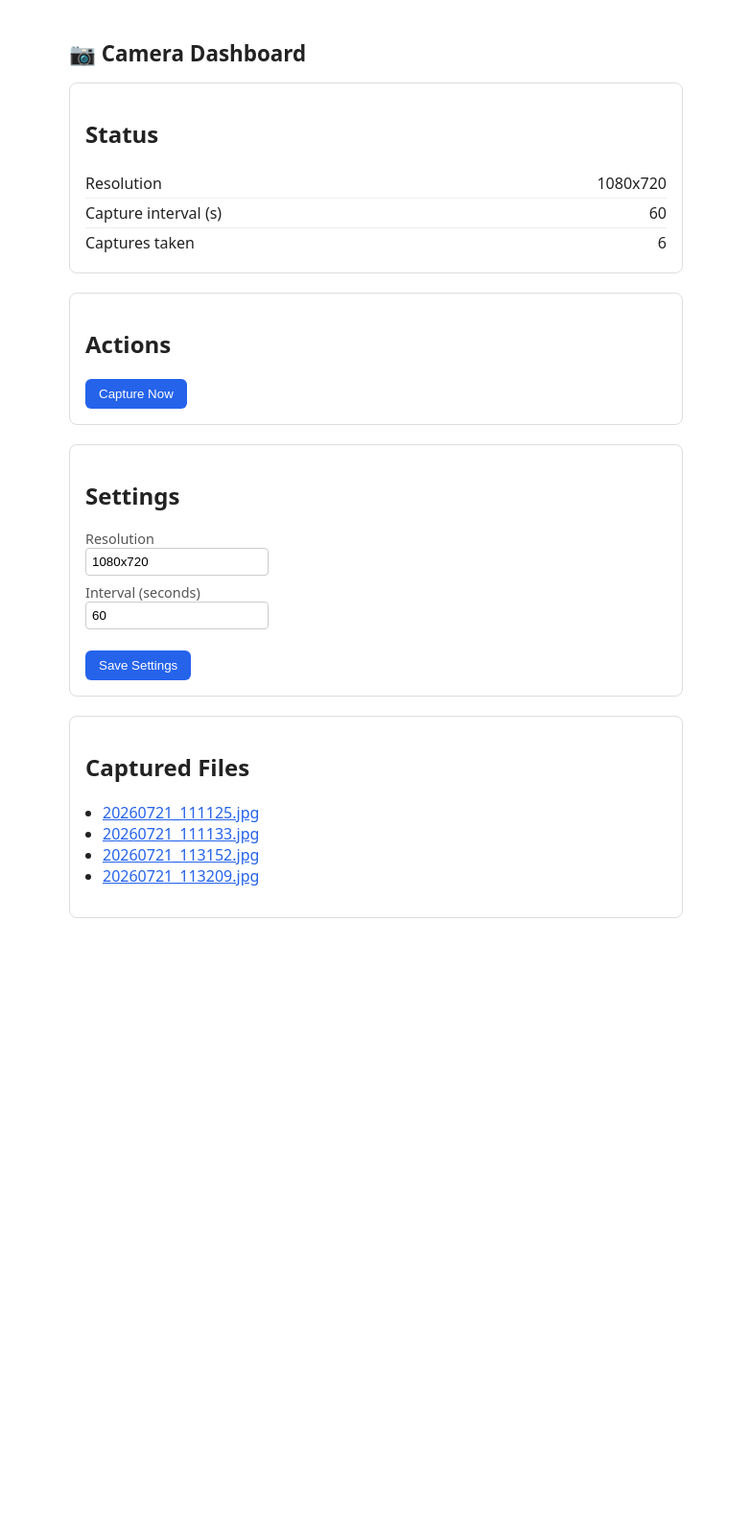
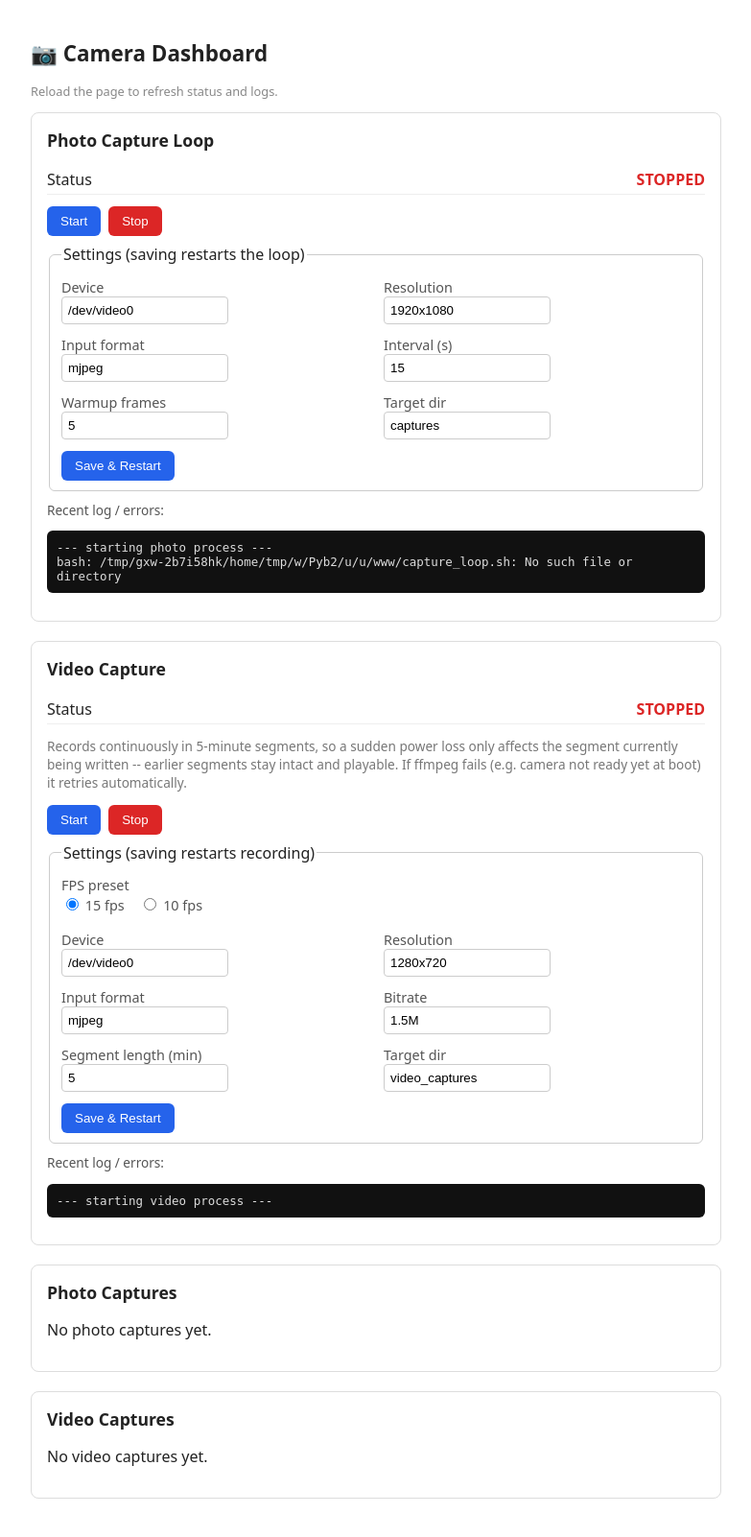
Before and after one commit to Yuiro14/CTDCam, a Flask app: page / in a window 1280 px wide. Shown: the whole page at 96% size, without its empty margins (248-1031 px from the left). Before the commit the page ends 957 px from the top, so only its background shows below. Run offline with Flask 3, Linux system fonts and the light colour scheme.

Commit message:
Manage photo/video loops with logging
Refactor Flask app to manage long-running photo and video capture loops as detached background processes with logging and safe shutdown. Adds process management, log rotation/tailing, and start/stop/settings endpoints/UI. Introduces capture_loop.sh (still images) and video_capture.sh (segmented video with auto-retry), moves config to structured photo/video defaults, and auto-starts processes when configured. Removes old capture.sh and sample captures; adds logs/photo.log and logs/video.log. Improvements: process-group SIGTERM handling, environment-driven scripts, safer temp-write for stills, and UI links to download captures.

```diff
--- a/app.py
+++ b/app.py
@@ -1,38 +1,95 @@
 """
-Minimal Flask dashboard for a bash-driven camera capture setup.
+Flask dashboard for a bash-driven camera setup.
+
+Both capture_loop.sh (stills) and video_capture.sh (video) now run
+INDEFINITELY as background processes, managed the same way:
+  - started as a detached process group (start_new_session=True) so we
+    can cleanly signal the whole group later
+  - stdout/stderr redirected to a log file so failures are visible from
+    the web UI instead of only in a terminal
+  - stopped with SIGTERM, which each script's own trap turns into a
+    clean shutdown (finishing/finalizing the current file, not just
+    getting killed mid-write)
+
+Designed for "runs from boot, powered off randomly":
+  - Both scripts retry indefinitely on internal failure (camera not
+    ready yet, transient error) rather than exiting.
+  - Video is written in short, self-contained segments so a sudden power
+    loss only damages the segment that was open, not the whole session.
+  - Still photos are written to a temp name and only renamed into place
+    after a successful capture, so a half-written photo is never left
+    looking like a finished one.
+  - If the whole device loses power, everything dies together and there
+    is nothing Python can do about that -- see the systemd unit example
+    at the bottom of this file's accompanying README for auto-start on
+    boot, so the app (and hence these loops, via auto_start) comes back
+    up on its own after a reboot.
 
 Run with:
     python app.py
-
-Then visit http://<device-ip>:5000 in a browser.
+Then visit http://<device-ip>:5000
 """
 
 import json
 import os
+import signal
 import subprocess
 from flask import Flask, render_template, request, redirect, url_for, send_from_directory
 
 app = Flask(__name__)
 
-# --- Paths -------------------------------------------------------------
 BASE_DIR = os.path.dirname(os.path.abspath(__file__))
 CONFIG_PATH = os.path.join(BASE_DIR, "config.json")
-CAPTURE_DIR = os.path.join(BASE_DIR, "captures")
-CAPTURE_SCRIPT = os.path.join(BASE_DIR, "capture.sh")
+LOG_DIR = os.path.join(BASE_DIR, "logs")
+SCRIPTS = {
+    "photo": os.path.join(BASE_DIR, "capture_loop.sh"),
+    "video": os.path.join(BASE_DIR, "video_capture.sh"),
+}
+LOG_PATHS = {
+    "photo": os.path.join(LOG_DIR, "photo.log"),
+    "video": os.path.join(LOG_DIR, "video.log"),
+}
+LOG_MAX_BYTES = 2 * 1024 * 1024   # rotate once a log passes 2MB
+LOG_KEEP_BYTES = 256 * 1024       # keep the last 256KB when rotating
+LOG_TAIL_LINES = 30               # lines shown in the UI
 
-# --- Config helpers ------------------------------------------------------
 DEFAULT_CONFIG = {
-    "resolution": "1920x1080",
-    "interval_seconds": 60,
-    "capture_count": 0,   # example "variable" that updates over time
+    "photo": {
+        "device": "/dev/video0",
+        "resolution": "1920x1080",
+        "input_format": "mjpeg",
+        "interval": 15,
+        "warmup_frames": 5,
+        "target_dir": "captures",
+        "auto_start": True,
+    },
+    "video": {
+        "device": "/dev/video0",
+        "resolution": "1280x720",
+        "input_format": "mjpeg",
+        "fps": "15",           # "15" or "10"
+        "bitrate": "1.5M",
+        "segment_minutes": 5,
+        "target_dir": "video_captures",
+        "auto_start": True,
+    },
 }
 
+# Holds the running Popen handle for each managed process (None if stopped)
+processes = {"photo": None, "video": None}
 
+
+# --- Config helpers -------------------------------------------------------
 def load_config():
     if not os.path.exists(CONFIG_PATH):
         save_config(DEFAULT_CONFIG)
     with open(CONFIG_PATH, "r") as f:
-        return json.load(f)
+        data = json.load(f)
+    for section, defaults in DEFAULT_CONFIG.items():
+        data.setdefault(section, {})
+        for k, v in defaults.items():
+            data[section].setdefault(k, v)
+    return data
 
 
 def save_config(config):
@@ -40,45 +97,207 @@ def save_config(config):
         json.dump(config, f, indent=2)
 
 
-# --- Routes --------------------------------------------------------------
+# --- Log helpers -----------------------------------------------------------
+def rotate_log_if_large(path):
+    if os.path.exists(path) and os.path.getsize(path) > LOG_MAX_BYTES:
+        with open(path, "rb") as f:
+            f.seek(-LOG_KEEP_BYTES, os.SEEK_END)
+            tail = f.read()
+        with open(path, "wb") as f:
+            f.write(b"--- log rotated ---\n")
+            f.write(tail)
+
+
+def tail_log(path, lines=LOG_TAIL_LINES):
+    if not os.path.exists(path):
+        return "(no log yet)"
+    with open(path, "r", errors="replace") as f:
+        content = f.readlines()
+    return "".join(content[-lines:]) or "(empty)"
+
+
+# --- Process management (shared by photo + video) --------------------------
+def is_running(name):
+    proc = processes.get(name)
+    return proc is not None and proc.poll() is None
+
+
+def build_env(name, config):
+    env = os.environ.copy()
+    if name == "photo":
+        p = config["photo"]
+        env.update({
+            "DEVICE": p["device"],
+            "RESOLUTION": p["resolution"],
+            "INPUT_FORMAT": p["input_format"],
+            "INTERVAL": str(p["interval"]),
+            "WARMUP_FRAMES": str(p["warmup_frames"]),
+            "TARGET_DIR": os.path.join(BASE_DIR, p["target_dir"]),
+        })
+    else:
+        v = config["video"]
+        env.update({
+            "DEVICE": v["device"],
+            "RESOLUTION": v["resolution"],
+            "INPUT_FORMAT": v["input_format"],
+            "FPS": str(v["fps"]),
+            "BITRATE": v["bitrate"],
+            "SEGMENT_SECONDS": str(int(v["segment_minutes"]) * 60),
+            "TARGET_DIR": os.path.join(BASE_DIR, v["target_dir"]),
+        })
+    return env
+
+
+def start_process(name, config):
+    if is_running(name):
+        return
+    log_path = LOG_PATHS[name]
+    os.makedirs(LOG_DIR, exist_ok=True)
+    rotate_log_if_large(log_path)
+    env = build_env(name, config)
+    with open(log_path, "a") as log_f:
+        log_f.write(f"\n--- starting {name} process ---\n")
+        log_f.flush()
+        proc = subprocess.Popen(
+            ["bash", SCRIPTS[name]],
+            env=env,
+            cwd=BASE_DIR,
+            stdout=log_f,
+            stderr=subprocess.STDOUT,
+            start_new_session=True,   # own process group -> clean group signaling
+        )
+    processes[name] = proc
+
+
+def stop_process(name):
+    proc = processes.get(name)
+    if proc is not None and proc.poll() is None:
+        try:
+            os.killpg(os.getpgid(proc.pid), signal.SIGTERM)
+            proc.wait(timeout=8)
+        except subprocess.TimeoutExpired:
+            os.killpg(os.getpgid(proc.pid), signal.SIGKILL)
+        except ProcessLookupError:
+            pass
+    processes[name] = None
+
+
+def restart_process(name, config):
+    stop_process(name)
+    start_process(name, config)
+
+
+# --- Routes ------------------------------------------------------------
 @app.route("/")
 def index():
     config = load_config()
-    files = sorted(os.listdir(CAPTURE_DIR)) if os.path.isdir(CAPTURE_DIR) else []
-    return render_template("index.html", config=config, files=files)
+    photo_dir = os.path.join(BASE_DIR, config["photo"]["target_dir"])
+    video_dir = os.path.join(BASE_DIR, config["video"]["target_dir"])
+    photo_files = sorted(os.listdir(photo_dir))[-50:] if os.path.isdir(photo_dir) else []
+    video_files = sorted(os.listdir(video_dir))[-50:] if os.path.isdir(video_dir) else []
+    return render_template(
+        "index.html",
+        config=config,
+        photo_running=is_running("photo"),
+        video_running=is_running("video"),
+        photo_log=tail_log(LOG_PATHS["photo"]),
+        video_log=tail_log(LOG_PATHS["video"]),
+        photo_files=photo_files,
+        video_files=video_files,
+    )
 
 
-@app.route("/capture", methods=["POST"])
-def trigger_capture():
-    """Runs the bash capture script as a subprocess (no shell=True)."""
+@app.route("/photo/settings", methods=["POST"])
+def update_photo_settings():
     config = load_config()
+    p = config["photo"]
+    p["device"] = request.form.get("device", p["device"])
+    p["resolution"] = request.form.get("resolution", p["resolution"])
+    p["input_format"] = request.form.get("input_format", p["input_format"])
+    p["target_dir"] = request.form.get("target_dir", p["target_dir"])
     try:
-        subprocess.run(["bash", CAPTURE_SCRIPT], check=True, timeout=30)
-        config["capture_count"] += 1
-        save_config(config)
-    except (subprocess.CalledProcessError, FileNotFoundError, subprocess.TimeoutExpired) as e:
-        print(f"Capture failed: {e}")
+        p["interval"] = int(request.form.get("interval", p["interval"]))
+    except ValueError:
+        pass
+    try:
+        p["warmup_frames"] = int(request.form.get("warmup_frames", p["warmup_frames"]))
+    except ValueError:
+        pass
+    save_config(config)
+    restart_process("photo", config)
     return redirect(url_for("index"))
 
 
-@app.route("/settings", methods=["POST"])
-def update_settings():
+@app.route("/photo/start", methods=["POST"])
+def start_photo():
+    start_process("photo", load_config())
+    return redirect(url_for("index"))
+
+
+@app.route("/photo/stop", methods=["POST"])
+def stop_photo():
+    stop_process("photo")
+    return redirect(url_for("index"))
+
+
+@app.route("/video/settings", methods=["POST"])
+def update_video_settings():
     config = load_config()
-    config["resolution"] = request.form.get("resolution", config["resolution"])
+    v = config["video"]
+    v["device"] = request.form.get("device", v["device"])
+    v["resolution"] = request.form.get("resolution", v["resolution"])
+    v["input_format"] = request.form.get("input_format", v["input_format"])
+    v["fps"] = request.form.get("fps", v["fps"])
+    v["bitrate"] = request.form.get("bitrate", v["bitrate"])
+    v["target_dir"] = request.form.get("target_dir", v["target_dir"])
     try:
-        config["interval_seconds"] = int(request.form.get("interval_seconds", config["interval_seconds"]))
+        v["segment_minutes"] = int(request.form.get("segment_minutes", v["segment_minutes"]))
     except ValueError:
         pass
     save_config(config)
+    restart_process("video", config)
     return redirect(url_for("index"))
 
 
-@app.route("/downloads/<path:filename>")
-def download_file(filename):
-    return send_from_directory(CAPTURE_DIR, filename, as_attachment=True)
+@app.route("/video/start", methods=["POST"])
+def start_video():
+    start_process("video", load_config())
+    return redirect(url_for("index"))
+
+
+@app.route("/video/stop", methods=["POST"])
+def stop_video():
+    stop_process("video")
+    return redirect(url_for("index"))
+
+
+@app.route("/downloads/photo/<path:filename>")
+def download_photo(filename):
+    config = load_config()
+    return send_from_directory(
+        os.path.join(BASE_DIR, config["photo"]["target_dir"]), filename, as_attachment=True
+    )
+
+
+@app.route("/downloads/video/<path:filename>")
+def download_video(filename):
+    config = load_config()
+    return send_from_directory(
+        os.path.join(BASE_DIR, config["video"]["target_dir"]), filename, as_attachment=True
+    )
 
 
 if __name__ == "__main__":
-    os.makedirs(CAPTURE_DIR, exist_ok=True)
-    # debug=False is safer if this device is reachable on your network
-    app.run(host="0.0.0.0", port=5020, debug=False)
+    cfg = load_config()
+    os.makedirs(os.path.join(BASE_DIR, cfg["photo"]["target_dir"]), exist_ok=True)
+    os.makedirs(os.path.join(BASE_DIR, cfg["video"]["target_dir"]), exist_ok=True)
+    os.makedirs(LOG_DIR, exist_ok=True)
+    if cfg["photo"].get("auto_start"):
+        start_process("photo", cfg)
+    if cfg["video"].get("auto_start"):
+        start_process("video", cfg)
+    try:
+        app.run(host="0.0.0.0", port=5020, debug=False)
+    finally:
+        stop_process("photo")
+        stop_process("video")
--- a/templates/index.html
+++ b/templates/index.html
@@ -4,60 +4,191 @@
   <meta charset="utf-8">
   <title>Camera Dashboard</title>
   <style>
-    body { font-family: system-ui, sans-serif; max-width: 640px; margin: 40px auto; padding: 0 16px; color: #222; }
+    body { font-family: system-ui, sans-serif; max-width: 720px; margin: 40px auto; padding: 0 16px; color: #222; }
     h1 { font-size: 1.4rem; }
+    h2 { font-size: 1.1rem; margin-top: 0; }
     section { border: 1px solid #ddd; border-radius: 8px; padding: 16px; margin-bottom: 20px; }
     .var-row { display: flex; justify-content: space-between; padding: 4px 0; border-bottom: 1px solid #eee; }
     .var-row:last-child { border-bottom: none; }
+    .status { font-weight: 600; }
+    .status.running { color: #16a34a; }
+    .status.stopped { color: #dc2626; }
     button { padding: 8px 14px; border: none; border-radius: 6px; background: #2563eb; color: white; cursor: pointer; }
     button:hover { background: #1d4ed8; }
-    input { padding: 6px; border: 1px solid #ccc; border-radius: 4px; }
+    button.danger { background: #dc2626; }
+    button.danger:hover { background: #b91c1c; }
+    input[type=text], input[type=number] { padding: 6px; border: 1px solid #ccc; border-radius: 4px; width: 160px; }
     label { display: block; margin-top: 8px; font-size: 0.9rem; color: #555; }
-    ul { padding-left: 18px; }
+    .form-grid { display: grid; grid-template-columns: 1fr 1fr; gap: 4px 16px; }
+    .btn-row { display: flex; gap: 8px; margin-top: 12px; }
+    ul { padding-left: 18px; max-height: 200px; overflow-y: auto; }
     a { color: #2563eb; }
+    fieldset { border: 1px solid #ccc; border-radius: 6px; margin-top: 8px; }
+    pre.log { background: #111; color: #ddd; padding: 10px; border-radius: 6px; font-size: 0.78rem;
+              max-height: 180px; overflow-y: auto; white-space: pre-wrap; word-break: break-word; }
+    .log-label { font-size: 0.85rem; color: #555; margin-top: 10px; margin-bottom: 4px; }
+    .refresh-note { font-size: 0.8rem; color: #888; }
   </style>
 </head>
 <body>
   <h1>📷 Camera Dashboard</h1>
+  <p class="refresh-note">Reload the page to refresh status and logs.</p>
 
+  <!-- ================= PHOTO ================= -->
   <section>
-    <h2>Status</h2>
-    <div class="var-row"><span>Resolution</span><span>{{ config.resolution }}</span></div>
-    <div class="var-row"><span>Capture interval (s)</span><span>{{ config.interval_seconds }}</span></div>
-    <div class="var-row"><span>Captures taken</span><span>{{ config.capture_count }}</span></div>
+    <h2>Photo Capture Loop</h2>
+    <div class="var-row">
+      <span>Status</span>
+      <span class="status {{ 'running' if photo_running else 'stopped' }}">
+        {{ 'RUNNING' if photo_running else 'STOPPED' }}
+      </span>
+    </div>
+
+    <div class="btn-row">
+      <form action="{{ url_for('start_photo') }}" method="post">
+        <button type="submit" {{ 'disabled' if photo_running else '' }}>Start</button>
+      </form>
+      <form action="{{ url_for('stop_photo') }}" method="post">
+        <button type="submit" class="danger" {{ '' if photo_running else 'disabled' }}>Stop</button>
+      </form>
+    </div>
+
+    <fieldset>
+      <legend>Settings (saving restarts the loop)</legend>
+      <form action="{{ url_for('update_photo_settings') }}" method="post">
+        <div class="form-grid">
+          <div>
+            <label for="p_device">Device</label>
+            <input id="p_device" name="device" type="text" value="{{ config.photo.device }}">
+          </div>
+          <div>
+            <label for="p_resolution">Resolution</label>
+            <input id="p_resolution" name="resolution" type="text" value="{{ config.photo.resolution }}">
+          </div>
+          <div>
+            <label for="p_input_format">Input format</label>
+            <input id="p_input_format" name="input_format" type="text" value="{{ config.photo.input_format }}">
+          </div>
+          <div>
+            <label for="p_interval">Interval (s)</label>
+            <input id="p_interval" name="interval" type="number" value="{{ config.photo.interval }}">
+          </div>
+          <div>
+            <label for="p_warmup_frames">Warmup frames</label>
+            <input id="p_warmup_frames" name="warmup_frames" type="number" value="{{ config.photo.warmup_frames }}">
+          </div>
+          <div>
+            <label for="p_target_dir">Target dir</label>
+            <input id="p_target_dir" name="target_dir" type="text" value="{{ config.photo.target_dir }}">
+          </div>
+        </div>
+        <div class="btn-row">
+          <button type="submit">Save &amp; Restart</button>
+        </div>
+      </form>
+    </fieldset>
+
+    <div class="log-label">Recent log / errors:</div>
+    <pre class="log">{{ photo_log }}</pre>
+  </section>
+
+  <!-- ================= VIDEO ================= -->
+  <section>
+    <h2>Video Capture</h2>
+    <div class="var-row">
+      <span>Status</span>
+      <span class="status {{ 'running' if video_running else 'stopped' }}">
+        {{ 'RUNNING' if video_running else 'STOPPED' }}
+      </span>
+    </div>
+    <p style="font-size:0.85rem;color:#777;">
+      Records continuously in {{ config.video.segment_minutes }}-minute segments, so a sudden
+      power loss only affects the segment currently being written -- earlier segments stay intact
+      and playable. If ffmpeg fails (e.g. camera not ready yet at boot) it retries automatically.
+    </p>
+
+    <div class="btn-row">
+      <form action="{{ url_for('start_video') }}" method="post">
+        <button type="submit" {{ 'disabled' if video_running else '' }}>Start</button>
+      </form>
+      <form action="{{ url_for('stop_video') }}" method="post">
+        <button type="submit" class="danger" {{ '' if video_running else 'disabled' }}>Stop</button>
+      </form>
+    </div>
+
+    <fieldset>
+      <legend>Settings (saving restarts recording)</legend>
+      <form action="{{ url_for('update_video_settings') }}" method="post">
+        <label>FPS preset</label>
+        <label style="display:inline;">
+          <input type="radio" name="fps" value="15" {{ 'checked' if config.video.fps|string == '15' else '' }}>
+          15 fps
+        </label>
+        <label style="display:inline; margin-left:12px;">
+          <input type="radio" name="fps" value="10" {{ 'checked' if config.video.fps|string == '10' else '' }}>
+          10 fps
+        </label>
+
+        <div class="form-grid" style="margin-top:8px;">
+          <div>
+            <label for="v_device">Device</label>
+            <input id="v_device" name="device" type="text" value="{{ config.video.device }}">
+          </div>
+          <div>
+            <label for="v_resolution">Resolution</label>
+            <input id="v_resolution" name="resolution" type="text" value="{{ config.video.resolution }}">
+          </div>
+          <div>
+            <label for="v_input_format">Input format</label>
+            <input id="v_input_format" name="input_format" type="text" value="{{ config.video.input_format }}">
+          </div>
+          <div>
+            <label for="v_bitrate">Bitrate</label>
+            <input id="v_bitrate" name="bitrate" type="text" value="{{ config.video.bitrate }}">
+          </div>
+          <div>
+            <label for="v_segment_minutes">Segment length (min)</label>
+            <input id="v_segment_minutes" name="segment_minutes" type="number" value="{{ config.video.segment_minutes }}">
+          </div>
+          <div>
+            <label for="v_target_dir">Target dir</label>
+            <input id="v_target_dir" name="target_dir" type="text" value="{{ config.video.target_dir }}">
+          </div>
+        </div>
+        <div class="btn-row">
+          <button type="submit">Save &amp; Restart</button>
+        </div>
+      </form>
+    </fieldset>
+
+    <div class="log-label">Recent log / errors:</div>
+    <pre class="log">{{ video_log }}</pre>
+  </section>
+
+  <!-- ================= FILES ================= -->
+  <section>
+    <h2>Photo Captures</h2>
+    {% if photo_files %}
+      <ul>
+        {% for f in photo_files %}
+          <li><a href="{{ url_for('download_photo', filename=f) }}">{{ f }}</a></li>
+        {% endfor %}
+      </ul>
+    {% else %}
+      <p>No photo captures yet.</p>
+    {% endif %}
   </section>
 
   <section>
-    <h2>Actions</h2>
-    <form action="{{ url_for('trigger_capture') }}" method="post">
-      <button type="submit">Capture Now</button>
-    </form>
-  </section>
-
-  <section>
-    <h2>Settings</h2>
-    <form action="{{ url_for('update_settings') }}" method="post">
-      <label for="resolution">Resolution</label>
-      <input id="resolution" name="resolution" value="{{ config.resolution }}">
-
-      <label for="interval_seconds">Interval (seconds)</label>
-      <input id="interval_seconds" name="interval_seconds" type="number" value="{{ config.interval_seconds }}">
-
-      <br><br>
-      <button type="submit">Save Settings</button>
-    </form>
-  </section>
-
-  <section>
-    <h2>Captured Files</h2>
-    {% if files %}
+    <h2>Video Captures</h2>
+    {% if video_files %}
       <ul>
-        {% for f in files %}
-          <li><a href="{{ url_for('download_file', filename=f) }}">{{ f }}</a></li>
+        {% for f in video_files %}
+          <li><a href="{{ url_for('download_video', filename=f) }}">{{ f }}</a></li>
         {% endfor %}
       </ul>
     {% else %}
-      <p>No files yet.</p>
+      <p>No video captures yet.</p>
     {% endif %}
   </section>
 </body>
```
Also changed, not shown: captures/20260721_111125.jpg (deleted), captures/20260721_111133.jpg (deleted), captures/20260721_113152.jpg (deleted), captures/20260721_113209.jpg (deleted), 6 other files.
